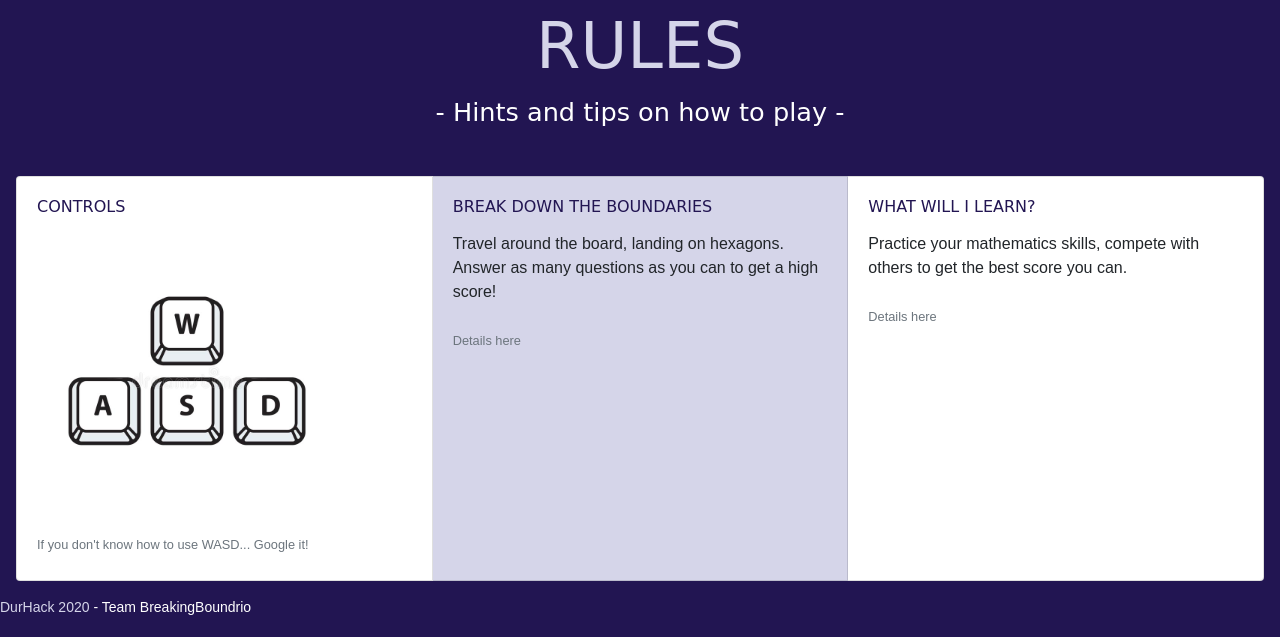
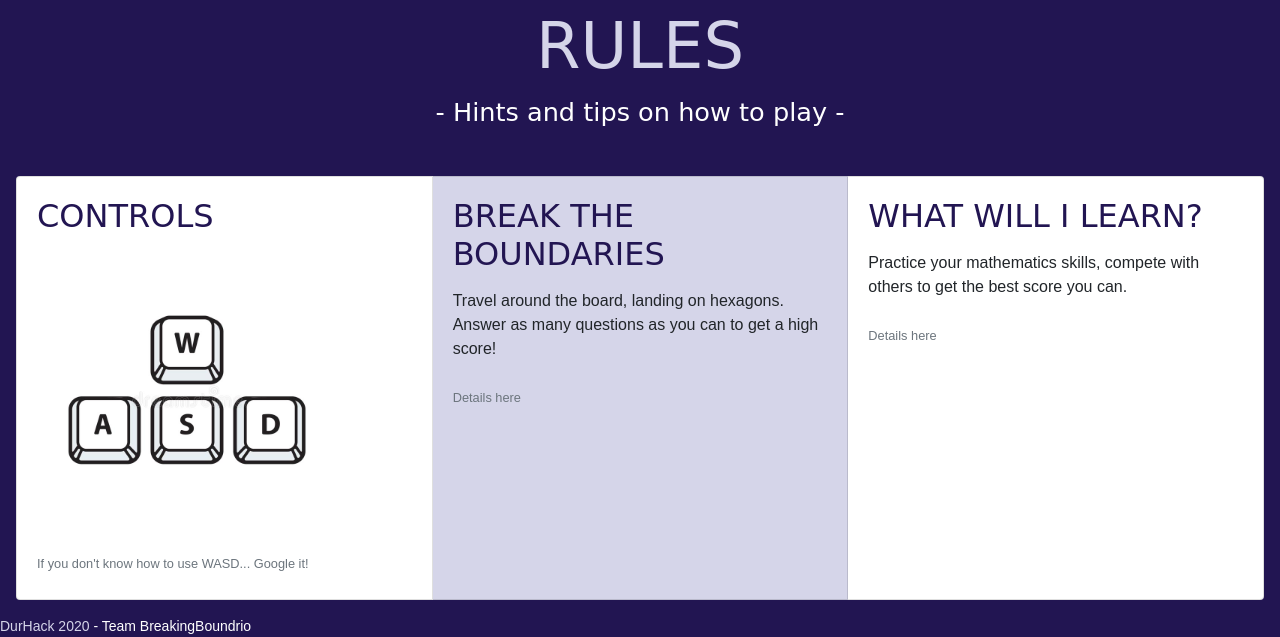
Before and after one commit to FaiZaman/BreakingBoundrio, a Flask app: page /rules in a window 1280 px wide. Shown: the part 181-818 px from the top of the page. Before the commit the page ends 796 px from the top, so only its background shows below. Run offline with Flask 2, Linux system fonts and the light colour scheme; some libraries are stand-ins or nearby versions; some web fonts are replaced.

Commit message:
fonts and other

```diff
--- a/static/main.css
+++ b/static/main.css
@@ -116,3 +116,7 @@ p {
 a {
   color: #d5d5e9;
 }
+
+.largeFont{
+  font-size: 2rem;
+}
--- a/staticPages/index.html
+++ b/staticPages/index.html
@@ -19,7 +19,7 @@
 <main>
   <div class="card text-center lbbg">
     <div class="card-body">
-      <h5 class="card-title titlecard">Welcome to BreakingBoundrio!</h5>
+      <h5 class="card-title largeFont">Break Boundaries, Learn New Things</h5>
       <p class="card-text">
         An educational game where you have to use your knowledge to
         break boundries and beat your high score!
--- a/staticPages/rules.html
+++ b/staticPages/rules.html
@@ -20,7 +20,7 @@
   <div class="card-group">
     <div class="card">
       <div class="card-body">
-        <h5 class="card-title titlecard">CONTROLS</h5>
+        <h5 class="card-title titlecard largeFont">CONTROLS</h5>
         <div>
           <img class='imagesizing' alt='wasd' src="{{ url_for('static', filename='images/wasd.jpg')}}">
         </div>
@@ -29,9 +29,9 @@
         </p>
       </div>
     </div>
-    <div class="card  lbbg">
+    <div class="card lbbg">
       <div class="card-body">
-        <h5 class="card-title titlecard">BREAK DOWN THE BOUNDARIES</h5>
+        <h5 class="card-title titlecard largeFont">BREAK THE BOUNDARIES</h5>
         <p class="card-text">
           Travel around the board, landing on hexagons. Answer as many questions as you can to get a high score!
         </p>
@@ -42,7 +42,7 @@
     </div>
     <div class="card">
       <div class="card-body">
-        <h5 class="card-title titlecard">WHAT WILL I LEARN?</h5>
+        <h5 class="card-title titlecard largeFont">WHAT WILL I LEARN?</h5>
         <p class="card-text">
           Practice your mathematics skills, compete with others to get the best score you can.
         </p>
```
Also changed, not shown: staticPages/contribution.html (+8 -3 lines).
